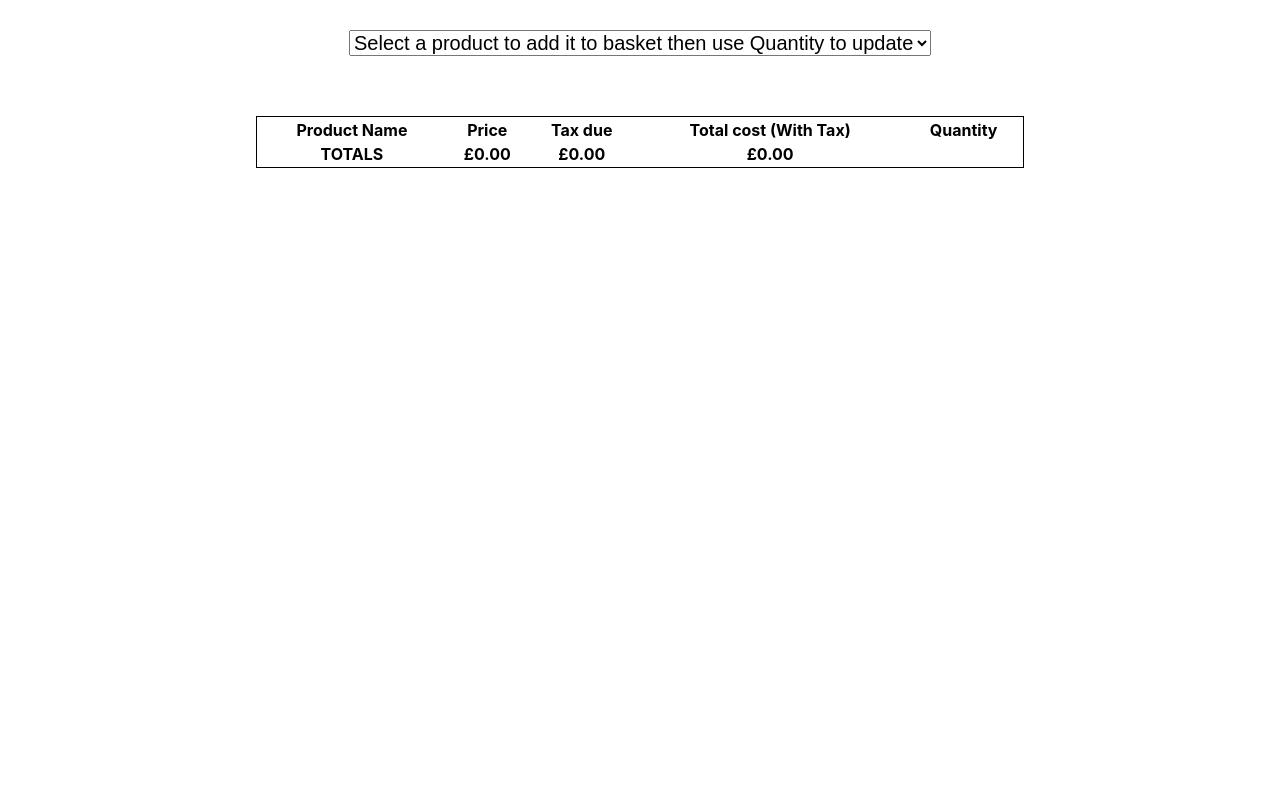
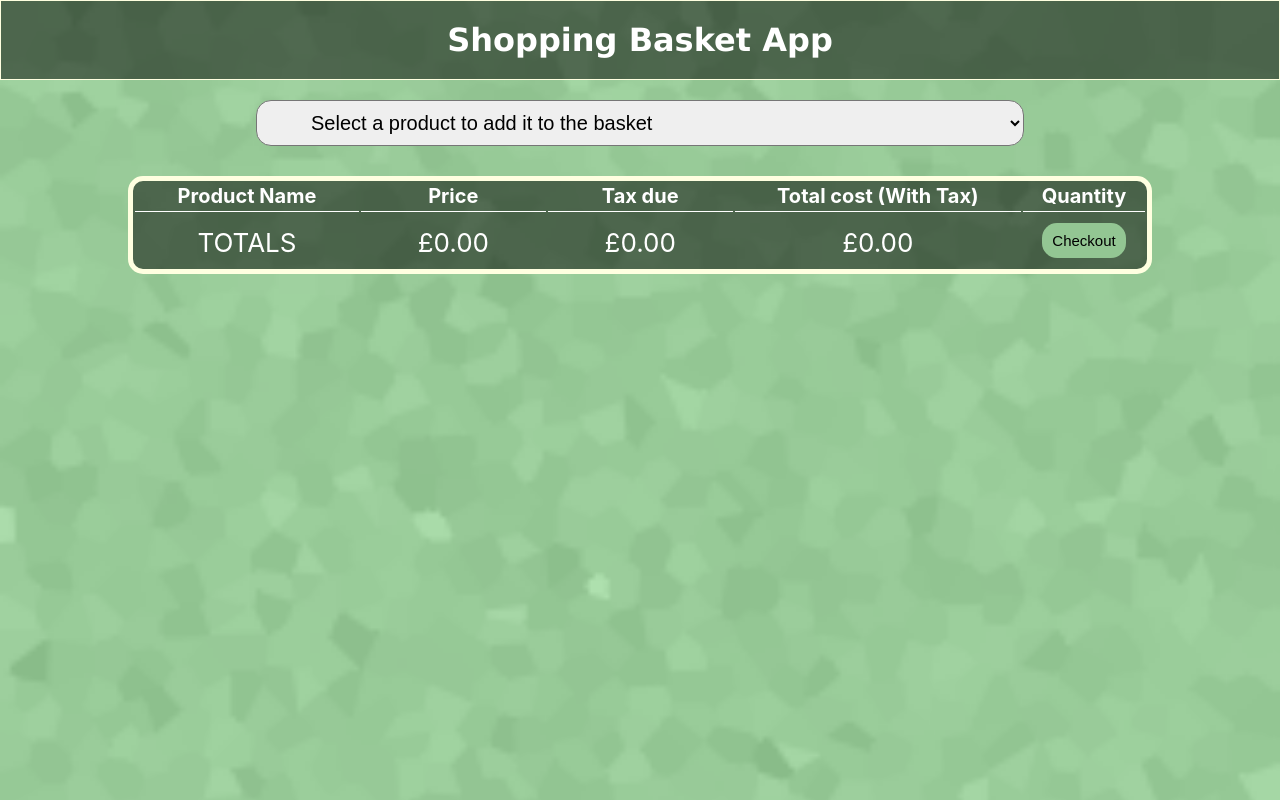
Before and after one commit to aidnolan/shopping-basket, a React (Create React App) app: page / in a window 1280 px wide. Built offline with nearby package versions, Linux system fonts and the light colour scheme.

Commit message:
add page styling, checkout receipt in progress bug fixes

```diff
--- a/src/App.css
+++ b/src/App.css
@@ -1,24 +1,74 @@
-/* @media only screen and (max-width: 1058px) {
-  table {
-    width: 25%;
-    margin: 30px 25%
-  }
-} */
+body {
+  background-image: url('./greentexture.jpg');
+  background-size: 100%;
+}
 
 .App {
   text-align: center;
 }
 
+h1 {
+  background-color: rgba(0, 0, 0, 0.5);
+  margin: 0px 0px;
+  padding: 20px 30px;
+  border: lightyellow solid 1px;
+  color: white;
+  font-family: 'Lucida Sans', 'Lucida Sans Regular', 'Lucida Grande', 'Lucida Sans Unicode', Geneva, Verdana, sans-serif;
+  text-align: center;
+}
+
+button {
+  display: inline-block;
+  border: none;
+  padding: 5px 10px;
+  -webkit-border-radius: 15px;
+  -moz-border-radius: 15px;
+  border-radius: 15px;
+  background-color: rgb(147,198,147);;
+}
+
 table {
-  border: solid 1px black;
-  margin: 30px 20%;
+  border: solid 5px lightyellow;
+  margin: 30px 10%;
+  font-size: 20px;
   text-align: left;
-  width: 60%
+  color: white;
+  width: 80%;
+  background-color: rgba(0, 0, 0, 0.5);
+  -webkit-border-radius: 15px;
+  -moz-border-radius: 15px;
+  border-radius: 15px;
+  border-radius: 15px;
+}
+tr, td {
+  padding: 9px 30px;
+  text-align: center;
+}
+
+input {
+  display: inline-block;
+  border: none;
+  padding: 9px 10px;
+  -webkit-border-radius: 15px;
+  -moz-border-radius: 15px;
+  border-radius: 15px;
+  background-color: rgb(147,198,147);
+  font-size: 15px
 }
 
 select {
-  margin: 30px;
+  width: 60%;
+  margin: 20px 20% 0 20%;
   font-size: 20px;
+  padding: 10px 50px;
+  -webkit-border-radius: 15px;
+  -moz-border-radius: 15px;
+  border-radius: 15px;
+  color: black;
+}
+
+optgroup {
+  font-family: arial;
 }
 
 .addRemove {
@@ -26,8 +76,20 @@ select {
   margin: 2px 10px;
 }
 
-tr, td {
-  padding: 9px;
-  text-align: center;
+.quantityDisplay {
+  width: 150px;
+}
 
+.quantityNum {
+  padding: 15px;
 }
+
+.totalRow>td {
+  border-top: 1px solid white;
+  padding-top: 15px;
+  font-size: 26px
+}
+
+#checkout {
+  padding: 0;
+}
--- a/src/App.js
+++ b/src/App.js
@@ -4,17 +4,21 @@ import Item from './Components/Item';
 import itemData from './itemData';
 import ItemSelect from './Components/ItemSelect';
 import TotalCost from './Components/TotalCost';
+import Header from './Components/Header';
+import Checkout from './Components/Checkout';
 
 class App extends Component {
   constructor(){
     super();
     this.state = {
-      items: []
+      items: [],
+      checkingOut: false
     }
     this.handleAdd = this.handleAdd.bind(this);
     this.handleAdd = this.handleAdd.bind(this);
     this.handleIncrease = this.handleIncrease.bind(this);
     this.handleDecrease = this.handleDecrease.bind(this);
+    this.handleCheckout = this.handleCheckout.bind(this);
 }
   // Increase quantity of specific item already in basket
   handleIncrease(event){
@@ -102,7 +106,12 @@ class App extends Component {
         ))
       }
     }
+  }
 
+  handleCheckout (){
+    this.setState({
+      checkingOut: true
+    })
   }
 
   render(){
@@ -139,16 +148,20 @@ class App extends Component {
         )
     });
 
+
     return (
       <div className="App">
+        <Checkout basketList={this.state.items} checkingOut={this.state.checkingOut} />
+        <Header />
         <ItemSelect
           options={options}
           handleAdd={this.handleAdd}
          />
+
         <table>
           <tbody>
 
-            <tr>
+            <tr className="headerRow">
               <th>
                   Product Name
               </th>
@@ -166,7 +179,10 @@ class App extends Component {
               </th>
             </tr>
             {itemList}
-            <TotalCost basketList={this.state.items}/>
+            <TotalCost
+              handleCheckout={this.handleCheckout}
+              basketList={this.state.items}
+            />
           </tbody>
         </table>
 
--- /dev/null
+++ b/src/Components/Checkout.jsx
@@ -0,0 +1,37 @@
+import React from 'react';
+
+const Checkout = (props) => {
+    const style = {
+        width:'100%',
+        height: '100%',
+        backgroundColor: 'rgba(100,100,100, 0.6)',
+        padding: '5%',
+        position: 'absolute',
+        zIndex: 1
+    }
+
+    const style2 = {
+        display: 'none'
+    }
+
+    const checkoutScreenStyle = {
+        margin: '200px 50px',
+        backgroundColor: 'rgba(255,255,255,0.8)',
+        width: '70%',
+        margin: '15%'
+    }
+
+    return(
+        <div style={props.checkingOut ? style : style2}>
+            <div style={checkoutScreenStyle}>
+                <button style={{float:'right'}}>X</button>
+                <h2>Thank you for shopping with us!</h2>
+                <p>Please see below for a summary of your order:</p>
+            </div>
+
+
+        </div>
+    )
+}
+
+export default Checkout;
--- /dev/null
+++ b/src/Components/Header.jsx
@@ -0,0 +1,11 @@
+import React from 'react';
+
+const Header = () => {
+    return(
+        <div>
+            <h1>Shopping Basket App</h1>
+        </div>
+    )
+}
+
+export default Header;
--- a/src/Components/Item.js
+++ b/src/Components/Item.js
@@ -1,5 +1,4 @@
 import React from 'react';
-import '../App.css';
 
 const Item = (props) => {
     return(
@@ -16,9 +15,12 @@ const Item = (props) => {
             <td>
                 £{((props.price + props.taxDue) * props.quantity).toFixed(2)}
             </td>
-            <td>
-                <button name={props.name} onClick={props.handleDecrease}>-</button>
-                <span> {props.quantity} </span>
+            <td className="quantityDisplay">
+                <button
+                    name={props.name}
+                    onClick={props.handleDecrease}>-
+                </button>
+                <span className="quantityNum">{props.quantity}</span>
                 <button name={props.name} onClick={props.handleIncrease}>+</button>
             </td>
         </tr>
--- a/src/Components/ItemSelect.js
+++ b/src/Components/ItemSelect.js
@@ -6,7 +6,7 @@ const ItemSelect = (props) => {
     return(
         <div className="productSelector">
             <select onChange={props.handleAdd}>
-                <option value="void">Select a product to add it to basket then use Quantity to update</option>
+                <option value="void">Select a product to add it to the basket</option>
                 {props.options}
             </select>
         </div>
--- a/src/Components/TotalCost.jsx
+++ b/src/Components/TotalCost.jsx
@@ -20,22 +20,22 @@ const TotalCost = (props) => {
 
 
     return(
-        <tr>
-              <th>
+        <tr className="totalRow">
+              <td>
                   TOTALS
-              </th>
-              <th>
+              </td>
+              <td>
                   £{totalPrice.toFixed(2)}
-              </th>
-              <th>
+              </td>
+              <td>
                   £{totalTax.toFixed(2)}
-              </th>
-              <th>
+              </td>
+              <td>
                   £{totalDue.toFixed(2)}
-              </th>
-              <th>
-
-              </th>
+              </td>
+              <td id="checkout">
+                  <input onClick={props.handleCheckout} name="checkout" value="Checkout" type="button" />
+              </td>
             </tr>
     )
 }
--- a/src/itemData.js
+++ b/src/itemData.js
@@ -1,3 +1,10 @@
+// Dummy list of items and map to create list including tax due
+
+/*Note: "taxDue" calculated as all tax being from base price
+i.e. 25% for imported items that incur sales tax.
+Could be calculated as import tax on (item price + sales tax due)
+or sales tax on (item price + import tax due) */
+
 const itemSetup = [
     {
         key: 0,
@@ -62,13 +69,63 @@ const itemSetup = [
     {
         key: 6,
         name:"Packet of painkillers",
-        tax: "import",
+        tax: "exempt",
         price: 9.75,
         quantity: 0,
-        category: "Medical Products",
+        category: "Entertainment",
+        taxRate: 0,
+        taxDue: ""
+    },
+    {
+        key: 7,
+        name:"Crime & Punishment",
+        tax: "exempt",
+        price: 7.99,
+        quantity: 0,
+        category: "Books",
+        taxRate: 0,
+        taxDue: ""
+    },
+    {
+        key: 8,
+        name:"Porridge Oats",
+        tax: "exempt",
+        price: 1.70,
+        quantity: 0,
+        category: "Food",
         taxRate: 5,
         taxDue: ""
     },
+    {
+        key: 9,
+        name:"Imported Blu-Ray",
+        tax: "import",
+        price: 15,
+        quantity: 0,
+        category: "Entertainment",
+        taxRate: 25,
+        taxDue: ""
+    },
+    {
+        key: 10,
+        name:"Diamond Earrings",
+        tax: "sales",
+        price: 120,
+        quantity: 0,
+        category: "Luxury",
+        taxRate: 20,
+        taxDue: ""
+    },
+    {
+        key: 11,
+        name:"Bandages",
+        tax: "exempt",
+        price: 4,
+        quantity: 0,
+        category: "Medical Products",
+        taxRate: 0,
+        taxDue: ""
+    }
 ]
 
 const itemData = itemSetup.map(item =>{
```
Also changed, not shown: src/greentexture.jpg (added).
